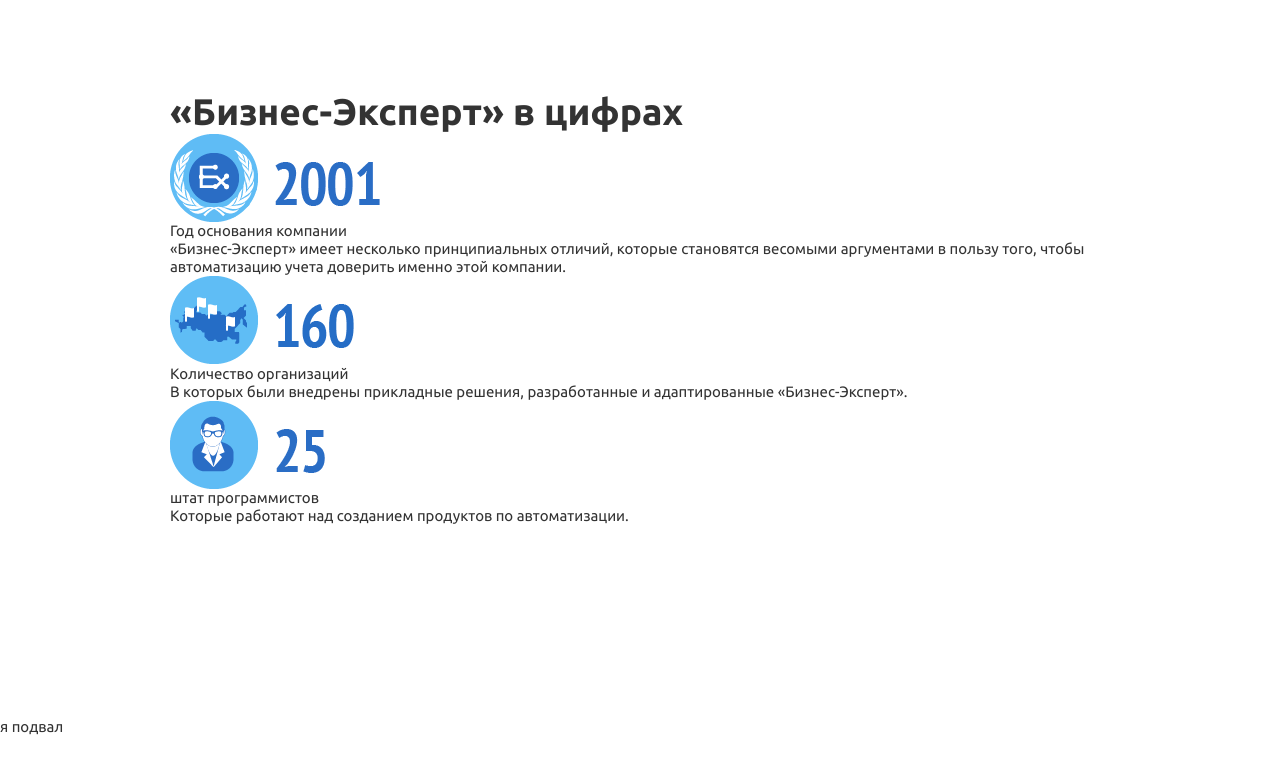
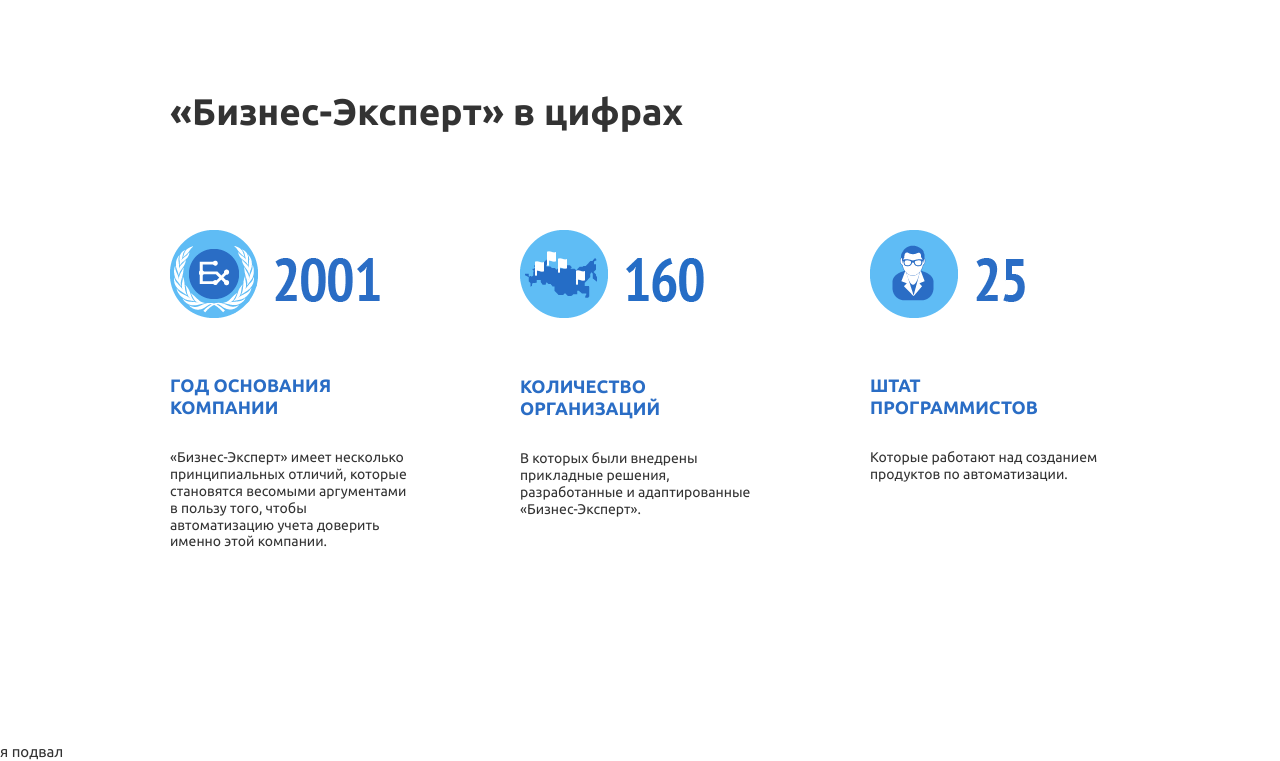
Before and after one commit to Roman2444/businesExpert_test, a website: page index.html in a window 1280 px wide. Shown: the part 2632-3393 px from the top of the page. Before the commit the page ends 3368 px from the top, so only its background shows below. Drawn offline with Linux system fonts and the light colour scheme.

Commit message:
numbers-list styled

```diff
--- a/css/style.css
+++ b/css/style.css
@@ -259,6 +259,7 @@
 }
 
 
+
 /* page-second-block-opportunities */
 /* ===================================== */
 
@@ -412,3 +413,35 @@
     margin-top: 90px;
     margin-bottom: 193px;
 }
+
+.numbers-list {
+    padding-top: 96px;
+
+    display: flex;
+    flex-wrap: wrap;
+    justify-content: space-between;
+    align-items:flex-start;
+    text-align: left;
+}
+
+.numbers-list-item {
+    max-width: 240px;
+}
+
+.numbers-list-header {
+    font-size: 18px;
+    line-height: 1.2;
+    font-weight: 700;
+    text-transform: uppercase;
+    color: #2a6dc5;
+
+    max-width: 180px;
+    padding-top: 57px;
+    padding-bottom: 31px;
+}
+
+.numbers-list-text {
+    font-size: 14px;
+    line-height: 1.2;
+    font-weight: 400;
+}
```
